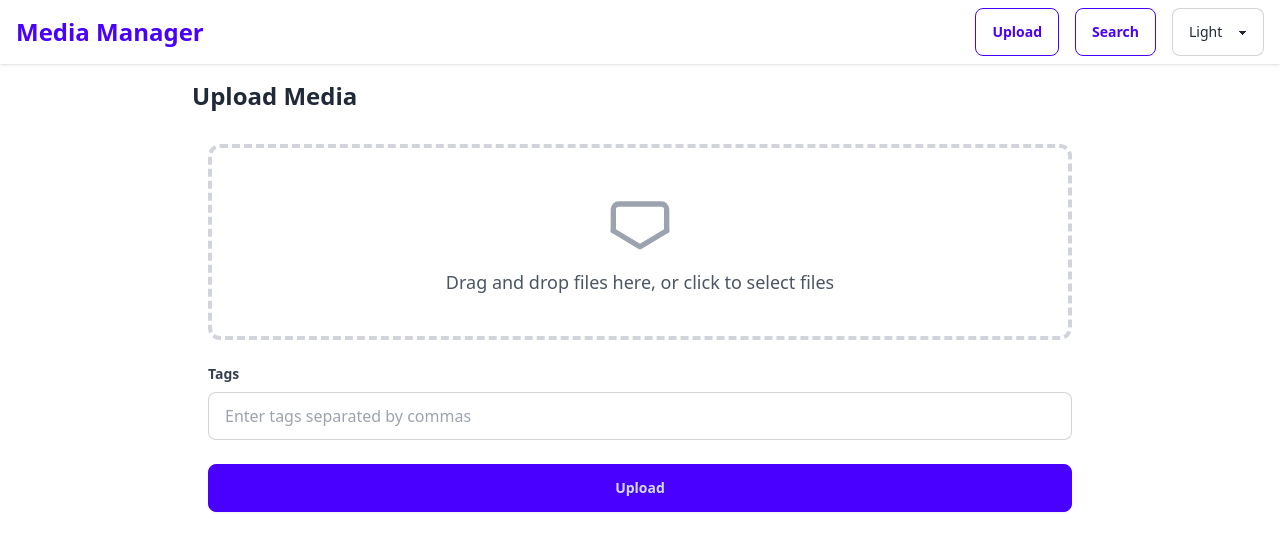
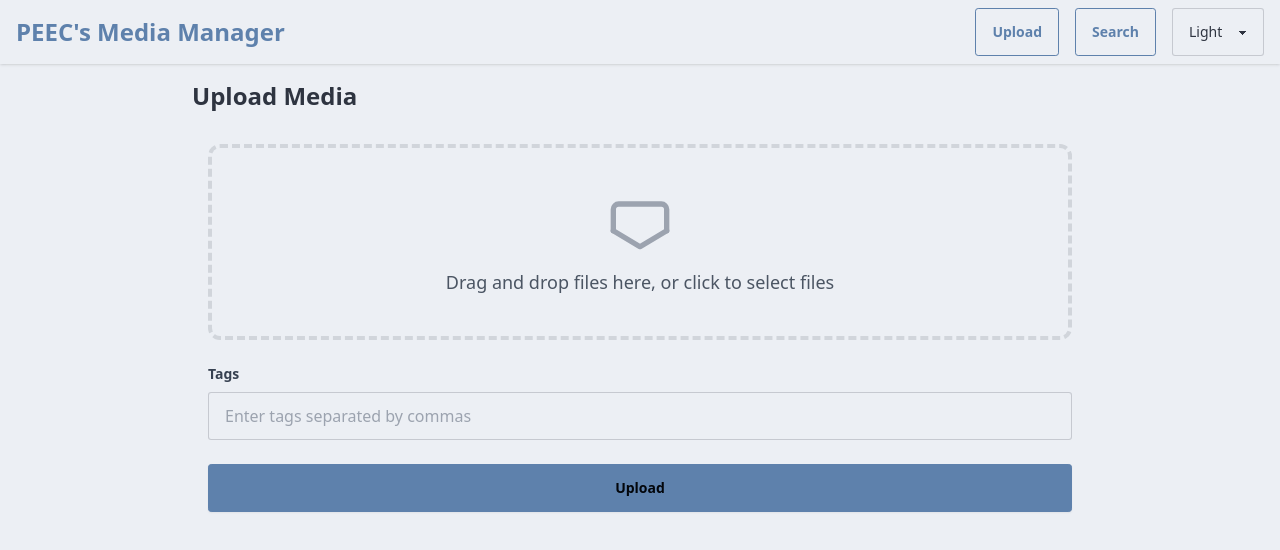
Before and after one commit to 2024-Arizona-Opportunity-Hack/HaRoRa-PajaritoEnvironmenta-FromMediaOverloadtoSeamlessOrganization, a React (Vite) app in the folder frontend/web_app/: page / in a window 1280 px wide. Shown: the top 550 px of the page. Built offline with nearby package versions, Linux system fonts and the light colour scheme.

Commit message:
ENH #3 added themes

```diff
--- a/frontend/web_app/src/components/Navbar.jsx
+++ b/frontend/web_app/src/components/Navbar.jsx
@@ -14,7 +14,7 @@ function Navbar() {
     <nav className="bg-base-100 shadow">
       <div className="container mx-auto px-4 py-2 flex justify-between items-center">
         <Link to="/" className="text-2xl font-bold text-primary">
-          Media Manager
+          PEEC's Media Manager
         </Link>
         <div className="flex items-center space-x-4">
           <Link to="/" className="btn btn-outline btn-primary">
@@ -28,8 +28,10 @@ function Navbar() {
             value={theme}
             onChange={handleThemeChange}
           >
-            <option value="light">Light</option>
-            <option value="dark">Dark</option>
+            <option value="nord">Light</option>
+
+            <option value="luxury">Dark</option>
+
 
           </select>
         </div>
--- a/frontend/web_app/tailwind.config.js
+++ b/frontend/web_app/tailwind.config.js
@@ -6,6 +6,6 @@ export default {
     theme: { extend: {} },
     plugins: [require('daisyui')],
     daisyui: {
-        themes: ['light', 'dark'],
+        themes: ['nord', 'luxury'],
     },
 };
```
